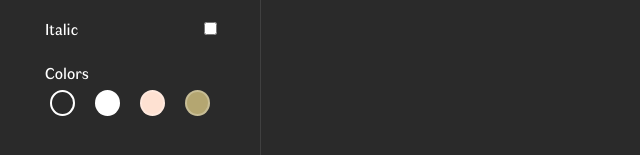
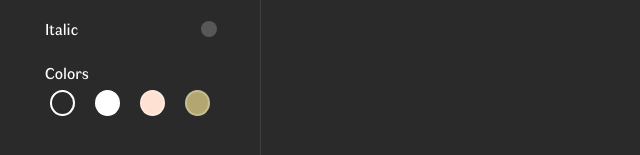
Before and after one commit to aylorbrown/learning-js-type-checker, a plain HTML site: page index.html in a window 1280 px wide. Shown: the part 441-596 px from the top of the page, 0-640 px from the left. Drawn offline with Linux system fonts and the light colour scheme; a web font is replaced by a local one.

Commit message:
styles inputs and FINISHES PROJECT

```diff
--- a/index.css
+++ b/index.css
@@ -121,3 +121,19 @@ div.colors div {
 div.colors div.selected {
     border: 2px solid white;
 }
+
+input[type="checkbox"] {
+    -webkit-appearance: none;
+    appearance: none;
+    width: 16px;
+    height: 16px;
+    background-color: #575757;
+    border-radius: 50%;
+    outline:none;
+    transition: background-color 0.5s;
+
+}
+
+input[type="checkbox"]:hover {
+    background-color: white;
+}
```
